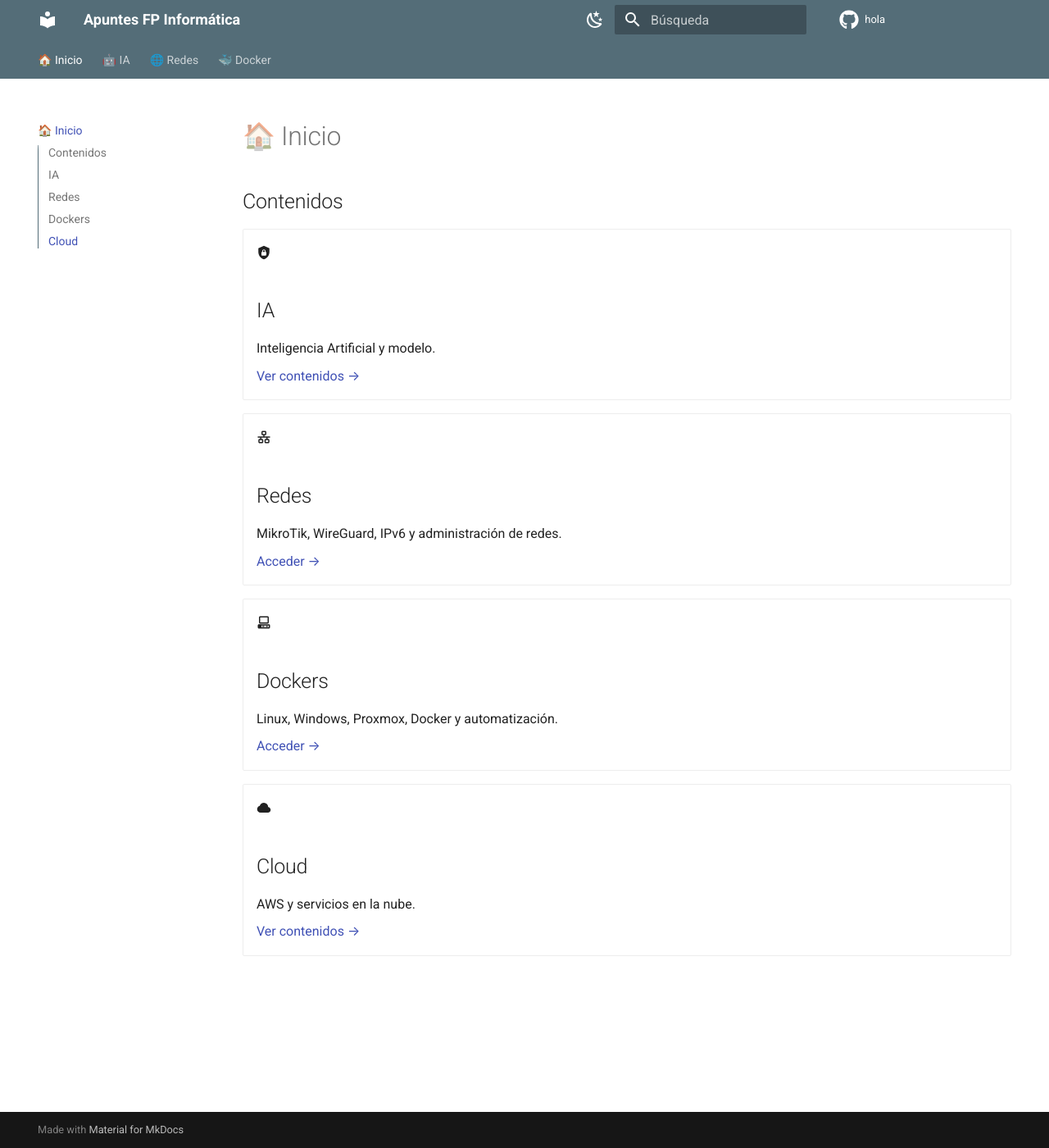
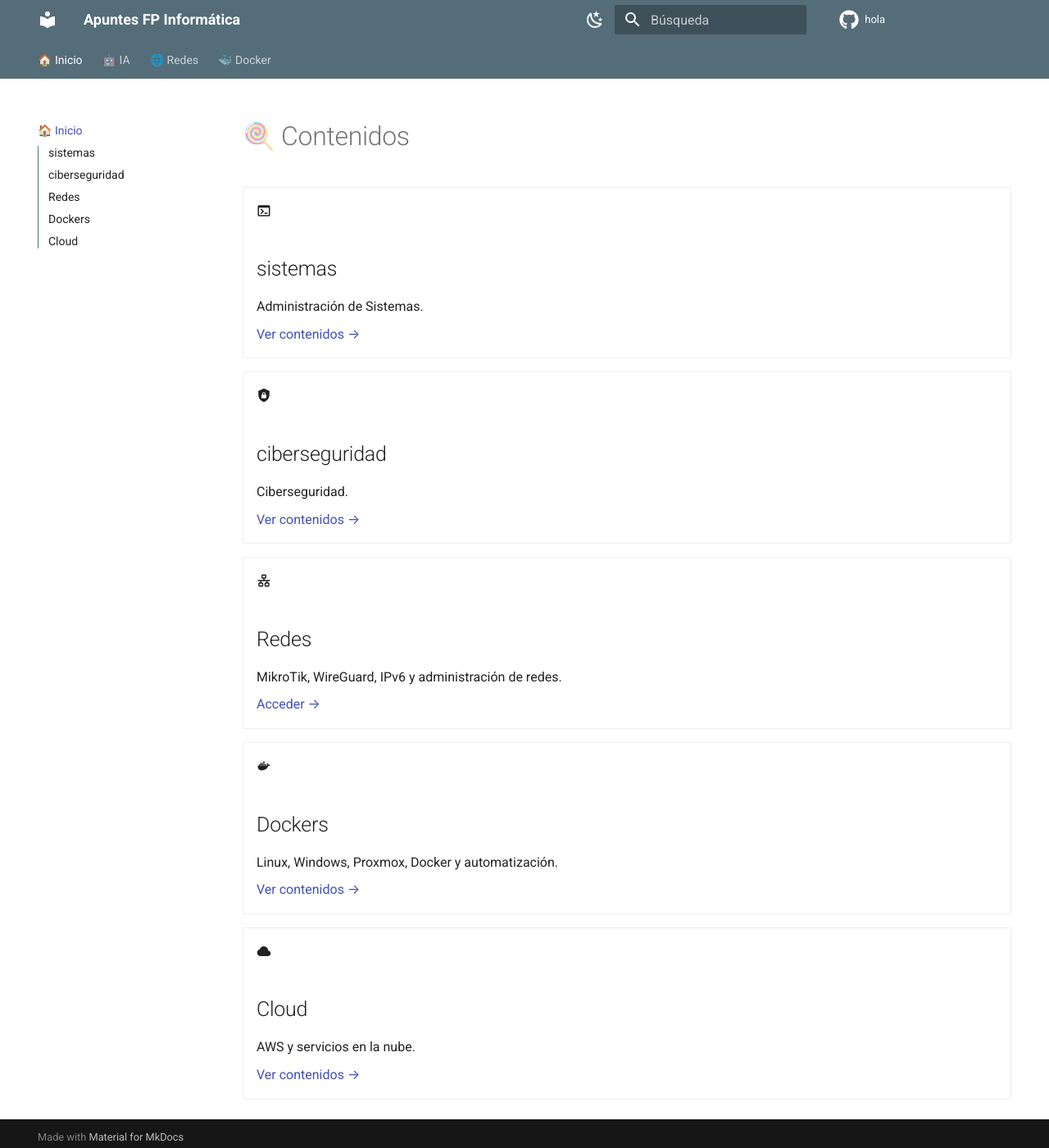
Before and after one commit to fcuadradoa01/hola, an MkDocs documentation site: the page built from docs/index.md, in a window 1280 px wide and 1400 px high. Shown: the whole window at 82% size. Built offline with MkDocs 1.6.1 and Material for MkDocs 9.7.7, drawn with Linux system fonts in a browser that asks for light colours; comment, search, counter and statistics services are not loaded.

Commit message:
Revise index.md with new section titles and links
Updated section titles and links in the index documentation.

```diff
--- a/docs/index.md
+++ b/docs/index.md
@@ -1,14 +1,26 @@
-## Contenidos
+# 🍭 Contenidos
+
+<div class="grid cards" markdown>
+
+- :material-console:
+
+    ## sistemas
+
+    Administración de Sistemas.
+
+    <a href="sistemas/index.md" markdown>Ver contenidos →</a>
+
+</div>
 
 <div class="grid cards" markdown>
 
 - :material-shield-lock:
 
-    ## IA
+    ## ciberseguridad
 
-    Inteligencia Artificial y modelo.
+    Ciberseguridad.
 
-    <a href="AI/" markdown>Ver contenidos →</a>
+    <a href="ciberseguridad/index.md" markdown>Ver contenidos →</a>
 
 </div>
 
@@ -20,19 +32,19 @@
 
     MikroTik, WireGuard, IPv6 y administración de redes.
 
-    <a href="redes/" markdown>Acceder →</a>
+    <a href="redes/index.md" markdown>Acceder →</a>
 
 </div>
 
 <div class="grid cards" markdown>
 
-- :material-desktop-classic:
+- :material-docker:
 
     ## Dockers
 
     Linux, Windows, Proxmox, Docker y automatización.
 
-    <a href="docker/" markdown>Acceder →</a>
+    <a href="docker/index.md" markdown>Ver contenidos →</a>
 
 </div>
 
@@ -44,6 +56,6 @@
 
     AWS y servicios en la nube.
 
-    <a href="redes/" markdown>Ver contenidos →</a>
+    <a href="redes/index.md" markdown>Ver contenidos →</a>
 
 </div>
```
